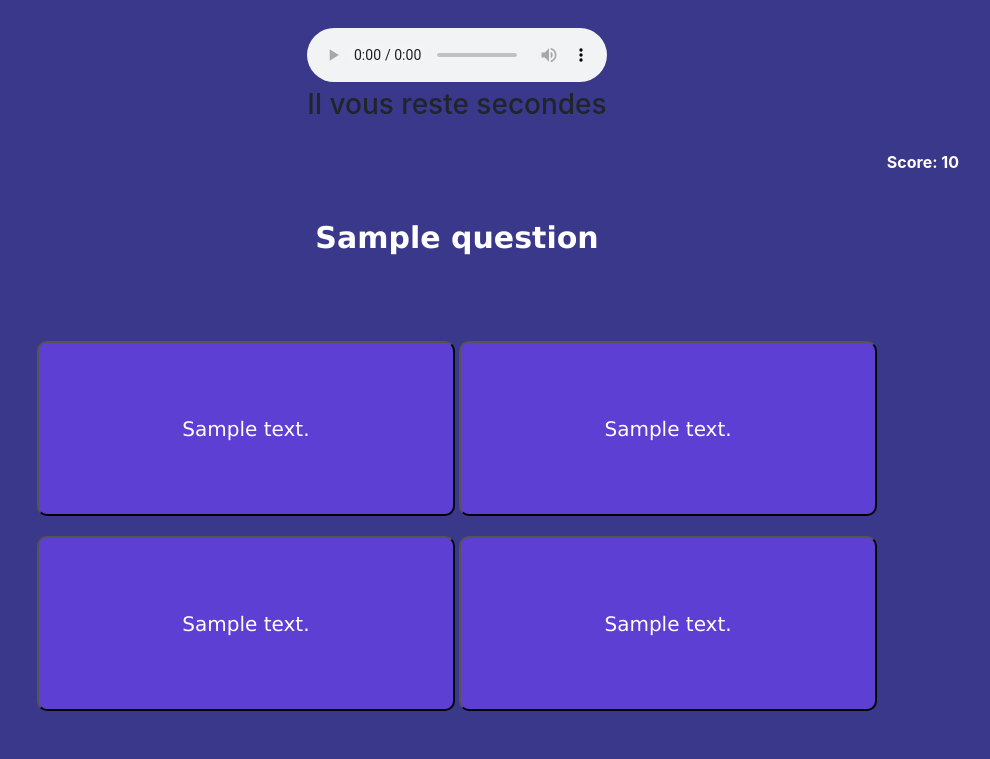
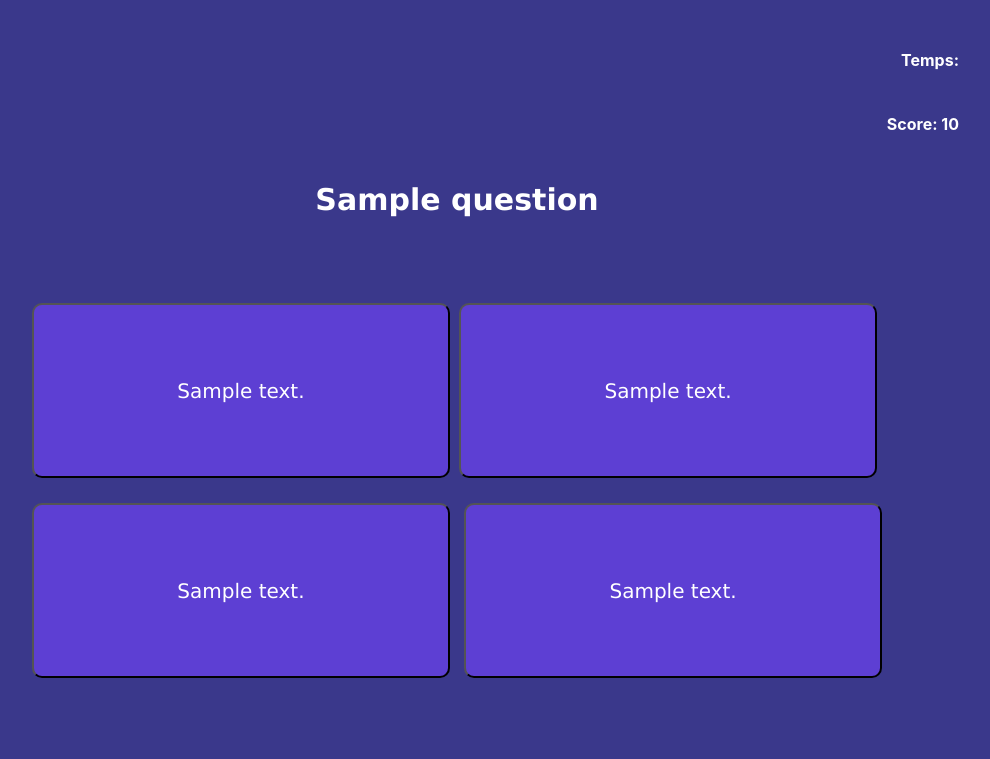
Before and after one commit to Lilou-coder/Projet-NSI, a Flask app: template finance/templates/game.html in a window 1280 px wide. Shown: the part 131-890 px from the top of the page, without its empty margins (183-1173 px from the left). After the commit the page ends 809 px from the top, so only its background shows below. Run offline with Flask 2, Linux system fonts and the light colour scheme; the template is opened without the code that fills it: most values are stand-ins (such as "Sample title", 1, 10 or a date in 2020); lists and menus that the app fills with data are empty; some libraries are stand-ins or nearby versions.

Commit message:
Add files via upload

```diff
--- a/finance/application.py
+++ b/finance/application.py
@@ -71,7 +71,7 @@
 
 @app.route("/joingame", methods=["GET", "POST"])
 @login_required
-def joining_game():
+def joingame():
 
     # Ensure username was submitted
     if request.method == "POST":
@@ -140,7 +140,7 @@
 
 @app.route("/games/<gamecode>", methods=["GET", "POST"])
 @login_required
-def joingame(gamecode):
+def game(gamecode):
 
     # Find game_id
     game_id = db.execute("SELECT game_id FROM actif_games WHERE game_code = ?", gamecode)
@@ -257,6 +257,7 @@
                                         answer2=question[0]["answer2"],
                                         answer3=question[0]["answer3"],
                                         answer4=question[0]["answer4"],
+                                        number_of_questions_in_game = number_of_questions_in_game[0]["number_of_questions"],
                                         gamecode = gamecode,
                                         score = score,
                                         time = time[0]["time_for_each_question"])
--- a/finance/static/styles.css
+++ b/finance/static/styles.css
@@ -23,12 +23,11 @@
     border-radius: 10px ;
     color: rgb(255, 255, 255);
     font-family: 'Lucida Sans', 'Lucida Sans Regular', 'Lucida Grande', 'Lucida Sans Unicode', Geneva, Verdana, sans-serif;
-    padding: 15px 32px;
+    padding: 15px;
     text-align: center;
     margin-top: auto;
     display: inline-block;
     font-size: 20px ;
-
 }
 
 .game-button-up-left {
@@ -38,13 +37,12 @@
     border-radius: 10px ;
     color: rgb(255, 255, 255);
     font-family: 'Lucida Sans', 'Lucida Sans Regular', 'Lucida Grande', 'Lucida Sans Unicode', Geneva, Verdana, sans-serif;
-    padding: 15px 32px;
+    margin:5px;
+    padding: 15px ;
     text-align: center;
     margin-top: auto;
     display: inline-block;
     font-size: 20px;
-
-
 }
 
 .game-button-down-right {
@@ -54,12 +52,12 @@
     border-radius: 10px;
     color: rgb(255, 255, 255);
     font-family: 'Lucida Sans', 'Lucida Sans Regular', 'Lucida Grande', 'Lucida Sans Unicode', Geneva, Verdana, sans-serif;
-    padding: 15px 32px;
+    margin:5px;
+    padding: 15px ;
     text-align: center;
     margin-top: 20px;
     display: inline-block;
     font-size:20px;
-
 }
 
 .game-button-down-left {
@@ -69,12 +67,12 @@
     border-radius: 10px ;
     color: rgb(255, 255, 255);
     font-family: 'Lucida Sans', 'Lucida Sans Regular', 'Lucida Grande', 'Lucida Sans Unicode', Geneva, Verdana, sans-serif;
-    padding: 15px 32px;
+    margin:5px;
+    padding: 15px ;
     text-align: center;
     margin-top: 20px;
     display: inline-block;
     font-size: 20px;
-
 }
 
 /* End of button position*/
--- a/finance/templates/game.html
+++ b/finance/templates/game.html
@@ -12,16 +12,17 @@
         }
 
         window.onload = timedRefresh({{time}}*1000);
+
     </script>
 {% endblock %}
 
 {% block main %}
 
-    <audio controls autoplay loop id="myAudio" >
+    <!-- <audio controls autoplay loop id="myAudio" >
         <source src="finance_musique.mp3" type="audio/mp3">
     </audio>
 
-    <!--<style>
+    <style>
         id = "myAudio"
         #myAudio {
           display: none;
@@ -30,9 +31,9 @@
 
 
     {% if progress == -1 %}
-    <h1 style="color:white">Attendez que le jeu commence.</h1>
+    <h1 style="color:white;">Attendez que le jeu commence.</h1>
     {% else %}
-    <h3>Il vous reste <span id="time"></span> secondes
+    <header style="color:white; font-weight: bold ; padding: 20px 20px; text-align: right;"> Temps: <span id="time"></span>
         <script>
             var timer = {{time}};; // Crée un timer
 
@@ -42,8 +43,9 @@
             }
 
             const intervalId = setInterval(decrement, 1000); // exécute la fonction toutes les secondes
+
         </script>
-    </h3>
+    </header>
         <header style="color:white; font-weight: bold ; padding: 20px 20px; text-align: right;">
             Score: {{score}} </header>
         <table style="color:white; font-size: 30px ; margin: auto; margin-top:20px; margin-bottom: 80px; font-family:'Lucida Sans', 'Lucida Sans Regular', 'Lucida Grande', 'Lucida Sans Unicode', Geneva, Verdana, sans-serif;">
```
Also changed, not shown: finance/kraken.db.
